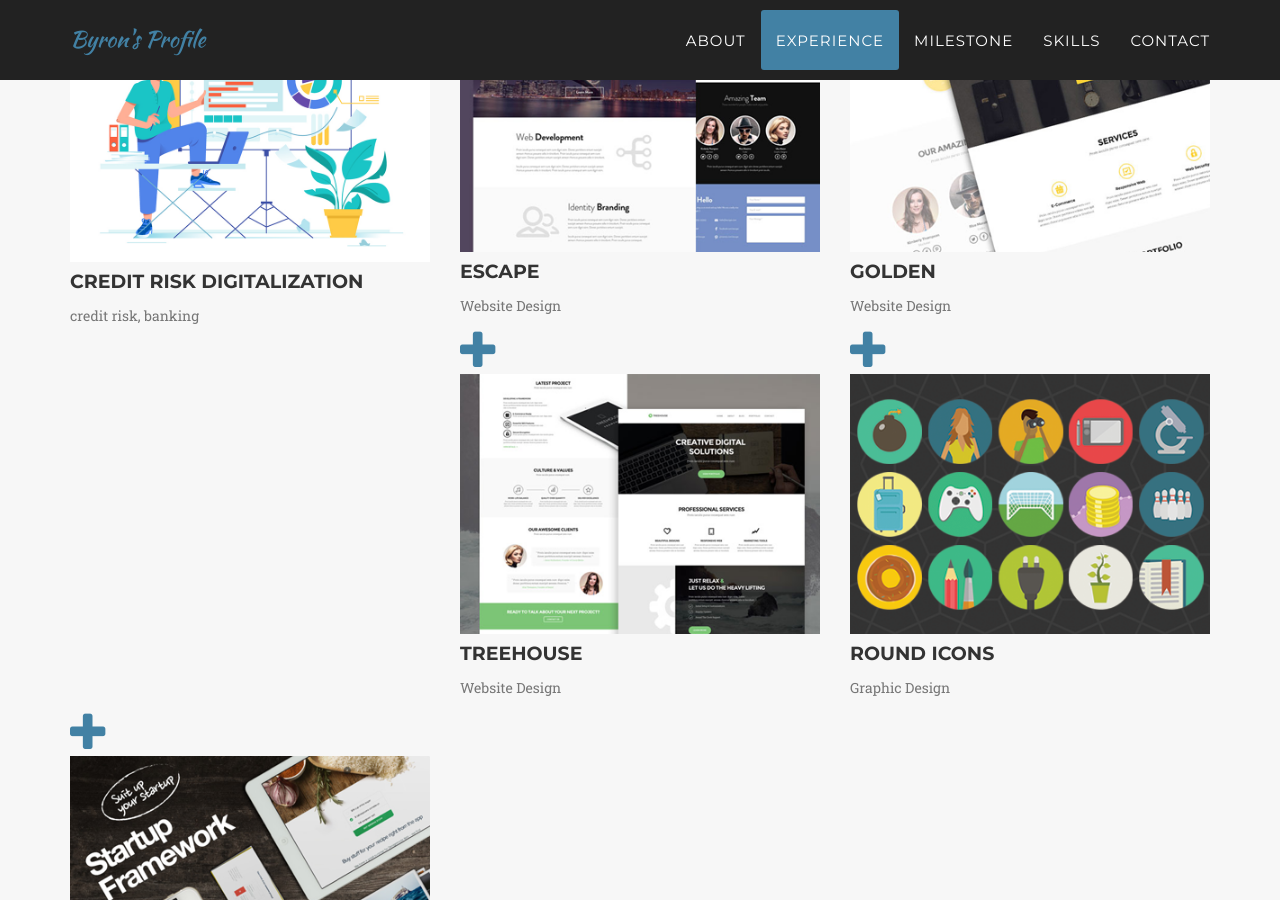
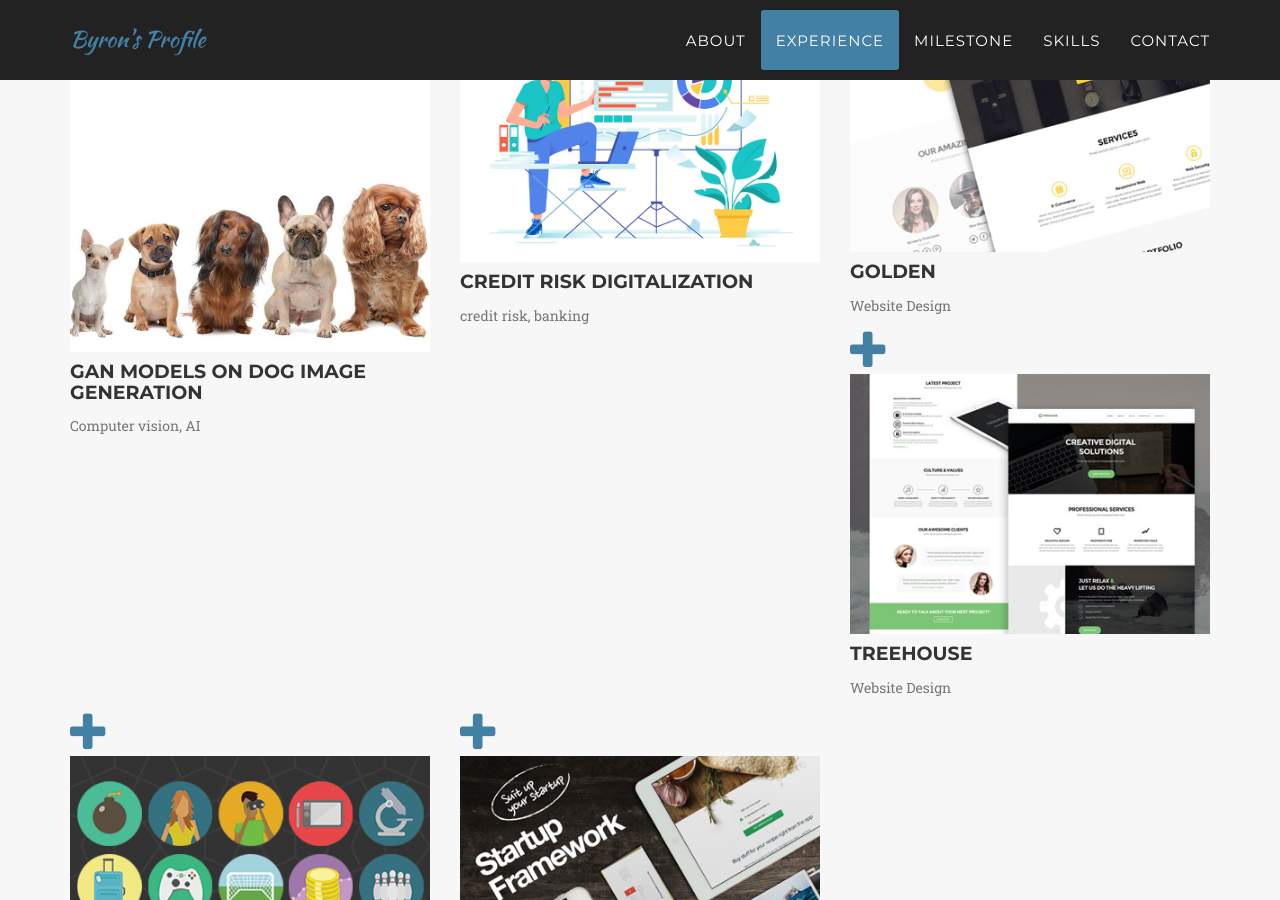
Before and after one commit to yingjiebyron/byron.GitHub.io, a Jekyll site: the page built from _posts/2014-07-17-project-2.markdown, in a window 1280 px wide and 900 px high, scrolled down 2072 px. Built offline with Jekyll 4.4.1, drawn with Linux system fonts in a browser that asks for light colours; some web fonts are replaced.

Commit message:
add gan exp

```diff
--- a/_posts/2014-07-17-project-2.markdown
+++ b/_posts/2014-07-17-project-2.markdown
@@ -1,15 +1,57 @@
 ---
-title: Escape
-subtitle: Website Design
+title: GAN Models on Dog Image Generation
+subtitle: Computer vision, AI
 layout: default
 modal-id: 2
-date: 2014-07-17
-img: escape.png
-thumbnail: escape-thumbnail.png
+date: Jul 2020-Aug 2020
+img: dog.jpg
+thumbnail: dog_gan.jpeg
 alt: image-alt
-project-date: April 2014
-client: Start Bootstrap
-category: Web Development
-description: Lorem ipsum dolor sit amet, usu cu alterum nominavi lobortis. At duo novum diceret. Tantas apeirian vix et, usu sanctus postulant inciderint ut, populo diceret necessitatibus in vim. Cu eum dicam feugiat noluisse.
+project-date: Jul 2020-Aug 2020
+client: SUTD
+category: AI, Generative Adversarial Network
+problem_statement:
+    <p align="left">
+        Generative Adversarial Networks (GANs) are an interesting framework in deep learning to capture the distribution of the training data for generation of new data based on the same distribution. I explored GAN models with different techniques to generate the most photorealistic fake dog images by colour as possible.</p>
 
+implementation:
+
+    <p align="left">Preprocessing & data augmentation </p>
+        <ul>
+            <li align="left">
+                Re-categorized the dog images by labelling by color for less conditions and larger sample size.
+            </li>
+            <li align="left">
+                Cropped by bound box to get rid of environmental interferences and enforce more acurate learning for the network.
+            </li>
+            <li align="left">
+                Transformed the dog images by flipping, rotating and changing pixel colors and balance the colored dogs training dataset to 8000 images each.
+            </li>
+        </ul>
+
+    <p align="left">Models </p>
+        <ul>
+            <li align="left">
+                Used Deep Convolutional GAN (DCGAN) architecture as pretrained baseline model and imporved with Auxiliary Classifier GAN (ACGAN) as a deeper NN to learn more latent features of a dog's appearance.
+            </li>
+            <li align="left">
+                Incorporated a Super-Resolution GAN (SRGAN) to refine the generated dog image resolution for more photorealistic results.
+        </ul>
+
+    <p align="left">Outcome </p>
+        <ul>
+            <li align="left">
+                Improved over 20% as compared to baseline model in terms of MiFID score evaluation.
+            </li>
+            <li align="left">
+                A sigificant increase in image quality in terms of PSNR socre for reconstructing high-resolution images of SRGAN model.
+            </li>
+            <li align="left">
+                Designed an interactive GUI for on-spot generation of dog images by inputing color labels using pre-trained GAN models.
+            </li>
+            <li align="left">
+                Some sample generated dog images:.
+            </li>
+            <img src="{{ site.baseurl }}/img/portfolio/dog_sample.png" class="img-responsive img-centered" alt="">
+        </ul>
 ---
```
Also changed, not shown: img/portfolio/dog.jpg (added), img/portfolio/dog_gan.jpeg (added), img/portfolio/dog_sample.png (added).
